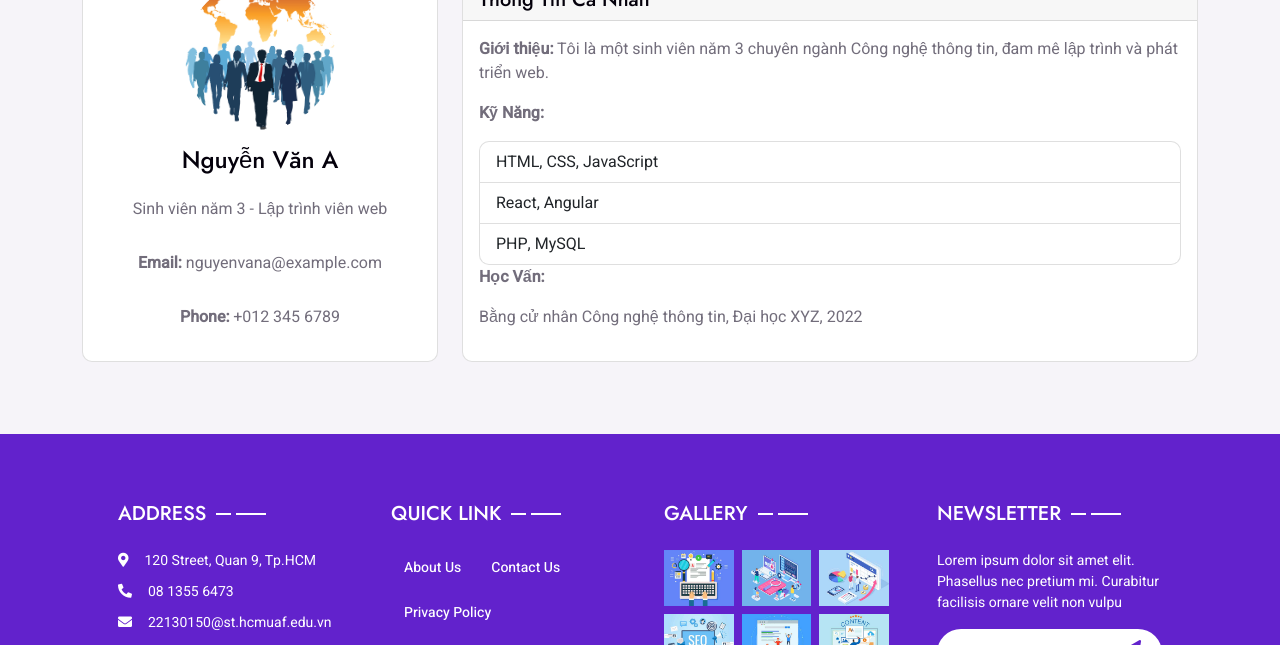
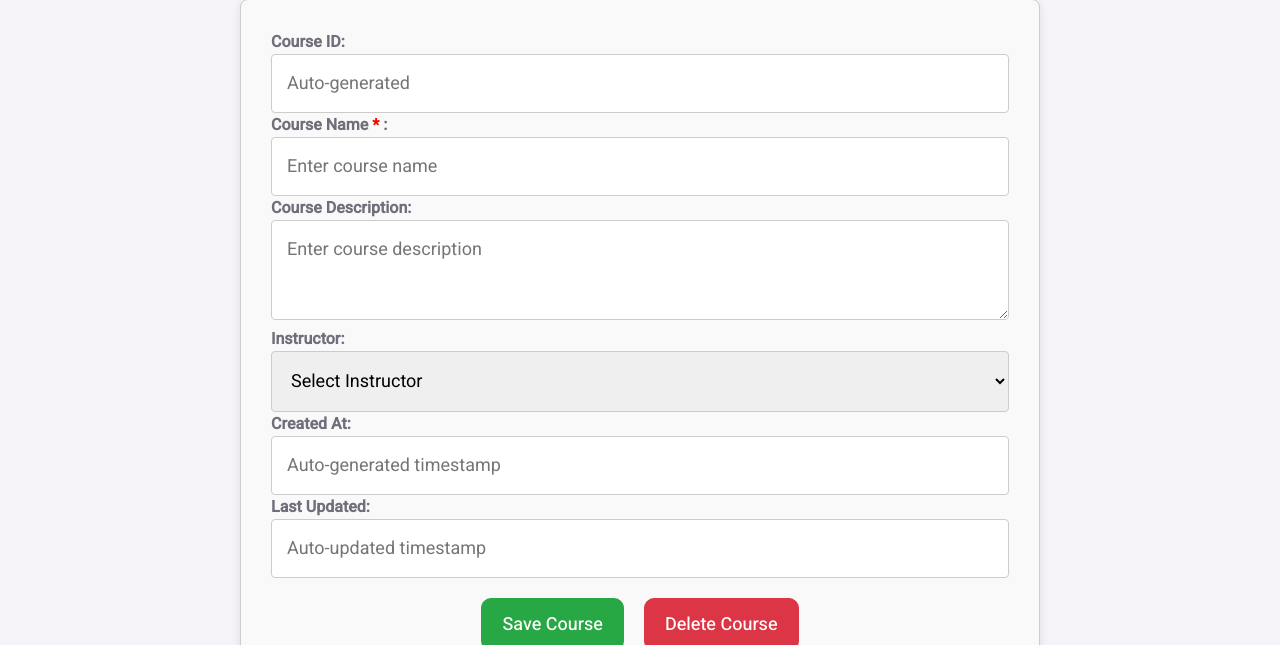
Before and after one commit to PHUOCLOC107/WebCaNhan, a plain HTML site: page labs.html in a window 1280 px wide. Shown: the part 666-1311 px from the top of the page. Drawn offline with nearby package versions, Linux system fonts and the light colour scheme.

Commit message:
change code

```diff
--- a/Lab_6/style.css
+++ b/Lab_6/style.css
@@ -339,8 +339,8 @@ body, html{
 .infor_sub{
         display: none;
         position: absolute;
-        left: 720px;
-        bottom: 120px;
+        left: 700px;
+        bottom: -50px;
         background-color: white;
         padding-left: 20px; /* Để tạo khoảng trống cho mũi tên */
 
--- a/labs.html
+++ b/labs.html
@@ -73,7 +73,7 @@
                             <hr class="bg-white mx-auto mt-0" style="width: 90px;">
                             <nav aria-label="breadcrumb">
                                 <ol class="breadcrumb justify-content-center">
-                                    <li class="breadcrumb-item"><a class="text-white" href="lab1.html">Lab 1</a></li>
+                                    <li class="breadcrumb-item"><a class="text-white active-lab" href="lab1.html">Lab 1</a></li>
                                     <li class="breadcrumb-item"><a class="text-white" href="login.html">Lab 2</a></li>
                                     <li class="breadcrumb-item"><a class="text-white" href="lab3.html">Lab 3</a></li>
                                     <li class="breadcrumb-item"><a class="text-white" href="lab4.html">Lab 4</a></li>
@@ -87,44 +87,75 @@
             </div>
         </div>
         <!-- Navbar & Hero End -->
+        <div class="container">
+            <!-- Header -->
+            <h1 style="display: flex; justify-content: center;">Lab 1</h1>
 
-
-        <!-- CV Start -->
-        <div class="container py-5">
-            <div class="row">
-                <div class="col-lg-4 mb-4">
-                    <div class="card text-center">
-                        <img src="img/about.png" alt="Profile Picture" class="img-fluid rounded-circle" style="width: 150px; height: 150px; ">
-                        <div class="card-body">
-                            <h5 class="card-title">Nguyễn Văn A</h5>
-                            <p class="card-text">Sinh viên năm 3 - Lập trình viên web</p>
-                            <p><strong>Email:</strong> nguyenvana@example.com</p>
-                            <p><strong>Phone:</strong> +012 345 6789</p>
-                        </div>
-                    </div>
+            <!-- Course Form for Create and Edit -->
+            <form id="courseForm" class="form">
+                <!-- Read-only: Course ID (Auto-generated) -->
+                <div class="form-group">
+                    <label for="courseId">Course ID:</label>
+                    <input type="text" id="courseId" name="courseId" readonly placeholder="Auto-generated">
                 </div>
 
-                <div class="col-lg-8 mb-4">
-                    <div class="card">
-                        <div class="card-header">
-                            <h5 class="mb-0">Thông Tin Cá Nhân</h5>
-                        </div>
-                        <div class="card-body">
-                            <p><strong>Giới thiệu:</strong> Tôi là một sinh viên năm 3 chuyên ngành Công nghệ thông tin, đam mê lập trình và phát triển web.</p>
-                            <p><strong>Kỹ Năng:</strong></p>
-                            <ul class="list-group">
-                                <li class="list-group-item">HTML, CSS, JavaScript</li>
-                                <li class="list-group-item">React, Angular</li>
-                                <li class="list-group-item">PHP, MySQL</li>
-                            </ul>
-                            <p><strong>Học Vấn:</strong></p>
-                            <p>Bằng cử nhân Công nghệ thông tin, Đại học XYZ, 2022</p>
-                        </div>
-                    </div>
+                <!-- Course Name (Required) -->
+                <div class="form-group">
+                    <label for="courseName">Course Name <span class="required">*</span> : </label>
+                    <input type="text" id="courseName" name="courseName" maxlength="255" required placeholder="Enter course name">
                 </div>
+
+                <!-- Course Description (Optional) -->
+                <div class="form-group">
+                    <label for="courseDescription">Course Description:</label>
+                    <textarea id="courseDescription" name="courseDescription" placeholder="Enter course description"></textarea>
+                </div>
+
+                <!-- Course Instructor (Dropdown/Search) -->
+                <div class="form-group">
+                    <label for="instructor">Instructor:</label>
+                    <select id="instructor" name="instructor" required>
+                        <option value="">Select Instructor</option>
+                        <option value="1">John Doe</option>
+                        <option value="2">Jane Smith</option>
+                        <!-- Add more instructors dynamically -->
+                    </select>
+                </div>
+
+                <!-- Read-only: Created At (Auto-generated) -->
+                <div class="form-group">
+                    <label for="createdAt">Created At:</label>
+                    <input type="text" id="createdAt" name="createdAt" readonly placeholder="Auto-generated timestamp">
+                </div>
+
+                <!-- Read-only: Last Updated (Auto-updated) -->
+                <div class="form-group">
+                    <label for="updatedAt">Last Updated:</label>
+                    <input type="text" id="updatedAt" name="updatedAt" readonly placeholder="Auto-updated timestamp">
+                </div>
+
+                <!-- Form Buttons: Submit & Delete -->
+                <div class="form-actions">
+                    <button type="submit" id="saveCourse" class="btn ">Save Course</button>
+                    <button type="button" id="deleteCourse" class="btn btn-danger" onclick="confirmDelete()">Delete Course</button>
+                </div>
+            </form>
+
+            <!-- View Course Modal -->
+            <div id="viewCourseModal" class="modal">
+                <div class="modal-content">
+                    <span class="close" onclick="closeModal()">&times;</span>
+                    <h2>View Course Details</h2>
+                    <p><strong>Course ID:</strong> <span id="viewCourseId"></span></p>
+                    <p><strong>Course Name:</strong> <span id="viewCourseName"></span></p>
+                    <p><strong>Course Description:</strong> <span id="viewCourseDescription"></span></p>
+                    <p><strong>Instructor:</strong> <span id="viewInstructor"></span></p>
+                    <p><strong>Created At:</strong> <span id="viewCreatedAt"></span></p>
+                    <p><strong>Last Updated:</strong> <span id="viewUpdatedAt"></span></p>
+                 </div>
             </div>
         </div>
-        <!-- CV End -->
+
 
 
         <!-- Footer Start -->
```
Also changed, not shown: Lab_5/archived.html (+5 -6 lines), Lab_5/certifications.html (+5 -5 lines), Lab_5/learning_tools.html (+5 -5 lines), Lab_6/development.html (+4 -4 lines), Lab_6/learning.html (+4 -4 lines), lab3.html (+3 -3 lines), lab4.html (+1 -1 lines), lab5.html (+1 -1 lines), lab6.html (+1 -1 lines).
